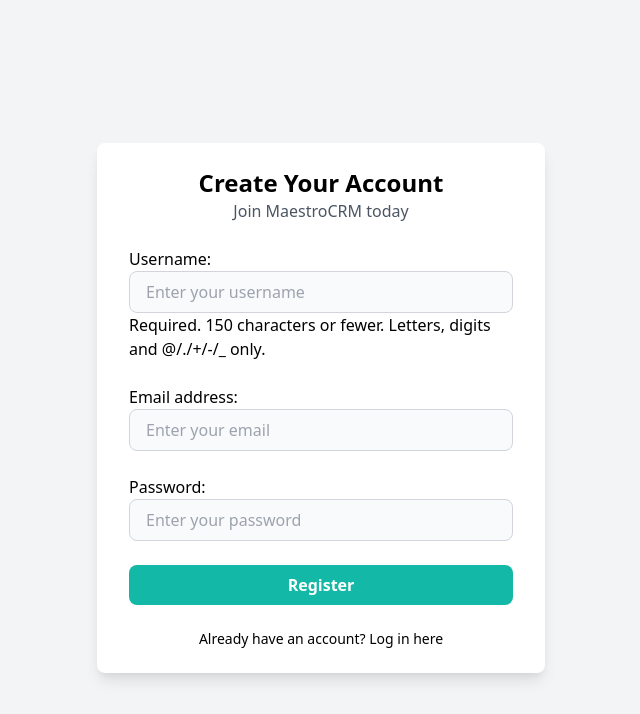
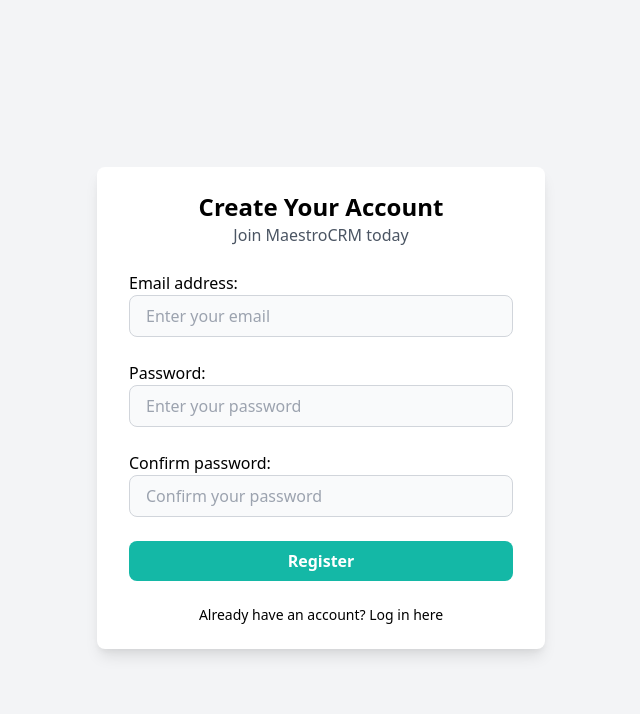
Before and after one commit to flyefe/MaestroCRM, a Django app: page /user/register/ in a window 1280 px wide. Shown: the part 96-810 px from the top of the page, without its empty margins (319-959 px from the left). Run offline with Django 5.2, Linux system fonts and the light colour scheme; style sheets or scripts are compiled from the project's sources.

Commit message:
Staff Users Registeration working

```diff
--- a/crm/contacts/templates/contact/contact_detail.html
+++ b/crm/contacts/templates/contact/contact_detail.html
@@ -62,8 +62,8 @@
         <!-- Activity Information -->
         <div>
             <h3 class="text-lg font-bold text-gray-700 border-b pb-2">Activity</h3>
-            <p><strong>Created By:</strong> {{ contact.created_by.get_full_name }} on {{ contact.created_at|date:"Y-m-d H:i" }}</p>
-            <p><strong>Last Updated By:</strong> {{ contact.updated_by.get_full_name }} on {{contact.modified_at|date:"Y-m-d H:i"}}</p>
+            <p><strong>Created By:</strong> {{ contact.created_by.get_full_name }} on {{ contact.created_at|date:"d-m-Y h:i a" }}</p>
+            <p><strong>Last Updated By:</strong> {{ contact.updated_by.get_full_name }} on {{contact.modified_at|date:"d-m-Y h:i a"}}</p>
         </div>
 
         <!-- Action Buttons -->
--- a/crm/crm/settings.py
+++ b/crm/crm/settings.py
@@ -150,3 +150,7 @@
 
 LOGIN_URL = '/accounts/login/'  # Redirect to /accounts/login/ when login is required
 LOGIN_REDIRECT_URL = '/'  # Redirect to home page or another page after successful login
+
+# settings.py
+USE_TZ = True
+TIME_ZONE = 'Etc/GMT-1'  # or 'Etc/GMT-1' for GMT+1 without DST
--- a/crm/crm/urls.py
+++ b/crm/crm/urls.py
@@ -28,6 +28,6 @@
     path('contacts/', include('contacts.urls')),
     path('user/', include('users.urls')),
     path('settings/', include('settings.urls')),
-
+    # path('accounts/', include('django.contrib.auth.urls')),
 
     ]
--- a/crm/users/forms.py
+++ b/crm/users/forms.py
@@ -79,6 +79,7 @@
 
 from django import forms
 from django.contrib.auth.models import User, Group, Permission
+from django.core.exceptions import ValidationError
 
 class UserEditForm(forms.ModelForm):
     groups = forms.ModelMultipleChoiceField(
@@ -164,20 +165,40 @@
 
 
 class RegisterForm(forms.ModelForm):
+    password = forms.CharField(widget=forms.PasswordInput(attrs={
+        'class': 'w-full py-2 px-4 border border-gray-300 rounded-lg bg-gray-50 focus:outline-none focus:ring-2 focus:ring-teal-300',
+        'placeholder': 'Enter your password'
+    }))
+
+    confirm_password = forms.CharField(widget=forms.PasswordInput(attrs={
+        'class': 'w-full py-2 px-4 border border-gray-300 rounded-lg bg-gray-50 focus:outline-none focus:ring-2 focus:ring-teal-300',
+        'placeholder': 'Confirm your password'
+    }))
+
     class Meta:
         model = User
-        fields = ['username', 'email', 'password']
+        fields = ['email']
         widgets = {
-            'username': forms.TextInput(attrs={
-                'class': 'w-full py-2 px-4 border border-gray-300 rounded-lg bg-gray-50 focus:outline-none focus:ring-2 focus:ring-teal-300',
-                'placeholder': 'Enter your username'
-            }),
             'email': forms.EmailInput(attrs={
                 'class': 'w-full py-2 px-4 border border-gray-300 rounded-lg bg-gray-50 focus:outline-none focus:ring-2 focus:ring-teal-300',
                 'placeholder': 'Enter your email'
             }),
-            'password': forms.PasswordInput(attrs={
-                'class': 'w-full py-2 px-4 border border-gray-300 rounded-lg bg-gray-50 focus:outline-none focus:ring-2 focus:ring-teal-300',
-                'placeholder': 'Enter your password'
-            }),
         }
+
+    def clean(self):
+        cleaned_data = super().clean()
+        password = cleaned_data.get('password')
+        confirm_password = cleaned_data.get('confirm_password')
+
+        if password and confirm_password:
+            if password != confirm_password:
+                raise ValidationError("Passwords do not match.")
+        return cleaned_data
+
+    def save(self, commit=True):
+        user = super().save(commit=False)
+        user.username = self.cleaned_data['email']  # Set username to email
+        user.set_password(self.cleaned_data["password"])
+        if commit:
+            user.save()
+        return user
--- a/crm/users/urls.py
+++ b/crm/users/urls.py
@@ -14,5 +14,6 @@
     path('user/<int:user_id>/delete/', delete_user, name='delete_user'),
     path('group/<int:group_id>/users/', users_in_group, name='users_in_group'),
     path("accounts/login/", login_view, name='login'),
+    path("accounts/login/registration", login_view, name='login'),
     path("accounts/logout/", logout_view, name='logout'),
 ]
--- a/crm/users/views.py
+++ b/crm/users/views.py
@@ -33,22 +33,7 @@
     return render(request, 'edit_role.html', {'form': form, 'group': group})
 
 
-# #Delete Group
-# @login_required
-# def delete_group(request, group_id):
-#     # Check if the user has the appropriate permissions
-#     if not request.user.is_superuser:  # or another permission check
-#         messages.error(request, "You do not have permission to delete groups.")
-#         return redirect('create_group')  # Redirect to a page that lists groups or any preferred page
 
-#     # Get the group to be deleted
-#     group = get_object_or_404(Group, id=group_id)
-
-#     # Delete the group and display a success message
-#     group.delete()
-#     messages.success(request, f"Group '{group.name}' has been deleted successfully.")
-#     return redirect('create_group')  # Redirect to the list of groups or another page
-#Delete Group
 @login_required
 def delete_group(request, group_id):
     # Check if the user has permission to delete a group
@@ -202,19 +187,25 @@
 
 
 
-#Register User
+
 def register_user(request):
-
     if request.method == 'POST':
         form = RegisterForm(request.POST)
         if form.is_valid():
+            email = form.cleaned_data['email']
+
+            # Check if a user with this email already exists
+            if User.objects.filter(username=email).exists():
+                messages.error(request, 'A user with this email already exists. Please use a different email or log in.')
+                return render(request, 'register.html', {'form': form})
+
             user = form.save()
-            staff_group = Group.objects.get(name='Contact')
+            staff_group = Group.objects.get(name='Staff')
             user.groups.add(staff_group)
             messages.success(request, 'User registered successfully.')
-            return redirect('user_list')  # Redirect to user list or any desired page
+            return redirect('login')  # Redirect to user list or any desired page
         else:
-            messages.error(request, 'please correct the errors below.')
+            messages.error(request, 'Please correct the errors below.')
     else:
         form = RegisterForm()
 
```
Also changed, not shown: crm/contacts/forms.py (+4 -4 lines), crm/db.sqlite3.
